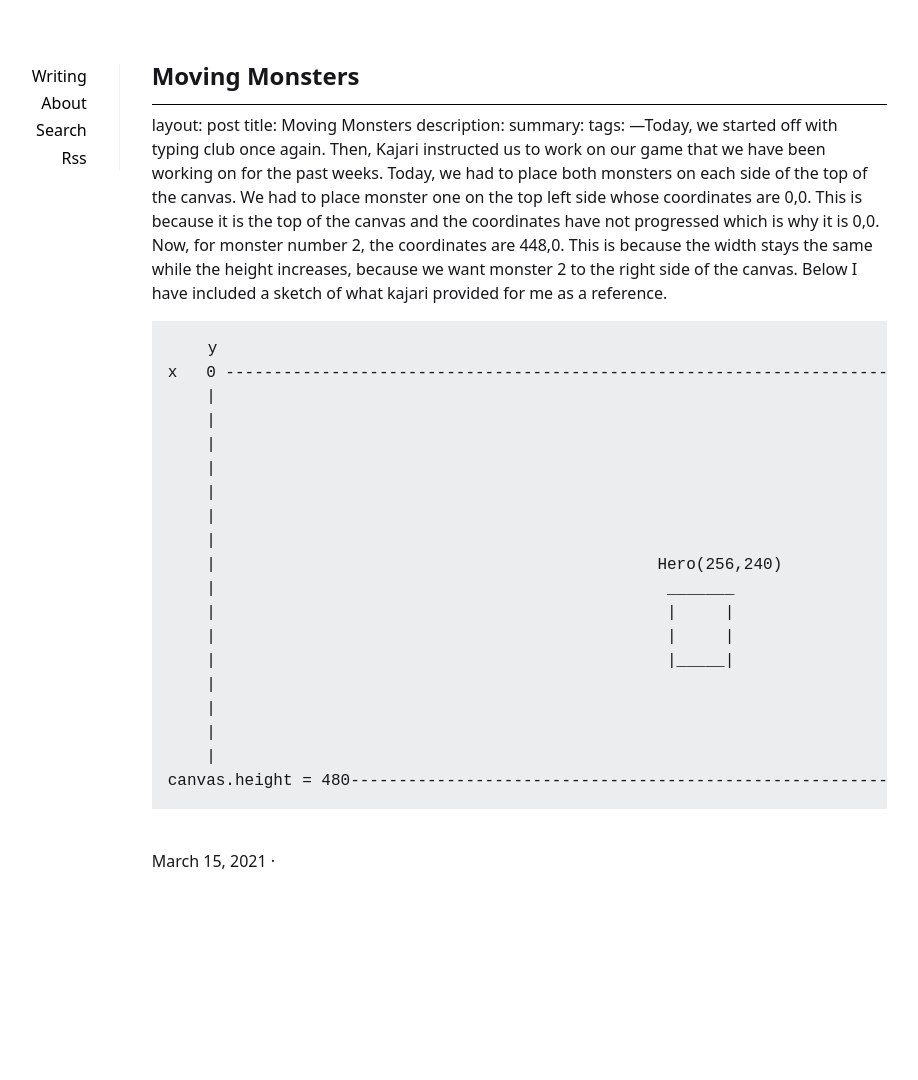
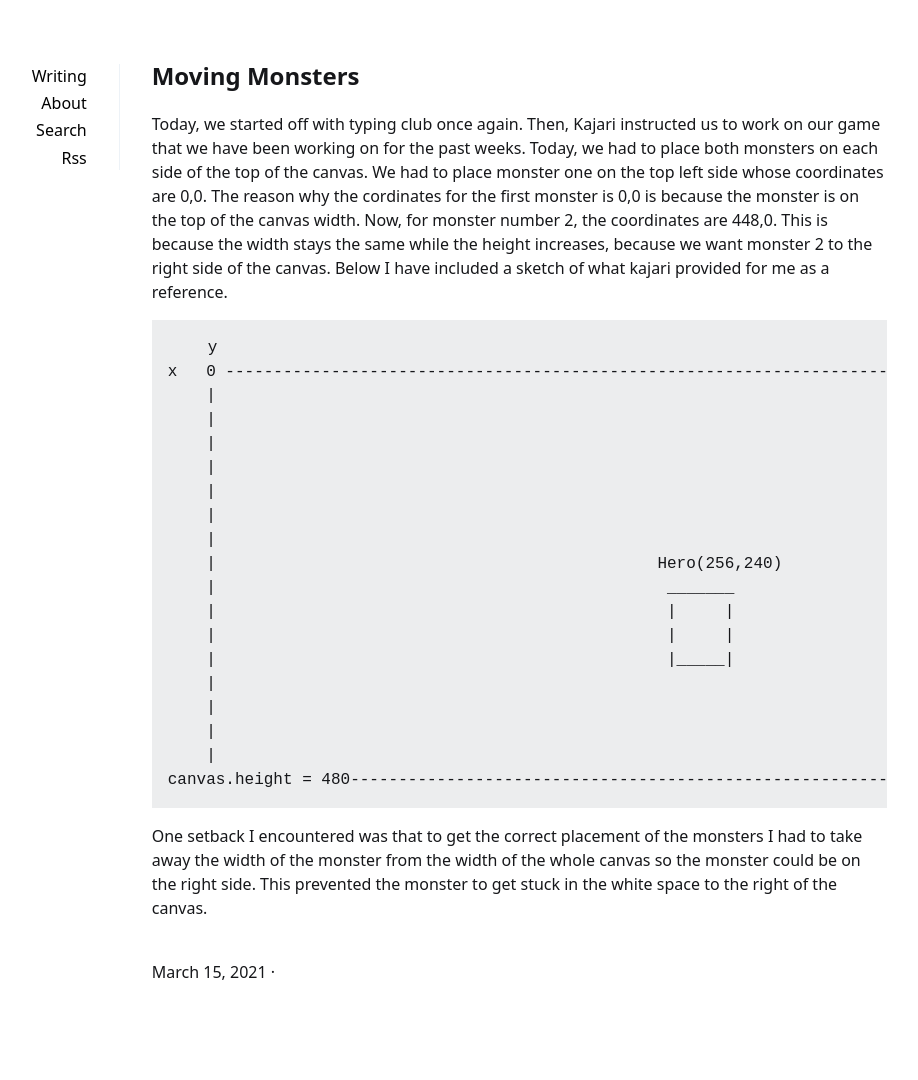
Before and after one commit to celestem406/celestem406.Github.io, a Jekyll site: the page built from _posts/2021-03-15-Moving-Monsters.md, in a window 1280 px wide. Shown: the whole page, without its empty margins (201-1119 px from the left). Built offline with Jekyll 4.4.1, drawn with Linux system fonts in a browser that asks for light colours; a file with an impossible date is left out; before the commit the page ends 969 px from its top, so only the background shows below that.

Commit message:
added paragraph

````diff
--- a/_posts/2021-03-15-Moving-Monsters.md
+++ b/_posts/2021-03-15-Moving-Monsters.md
@@ -4,7 +4,8 @@ title: Moving Monsters
 description:
 summary:
 tags:
----Today, we started off with typing club once again. Then, Kajari instructed us to work on our game that we have been working on for the past weeks. Today, we had to place both monsters on each side of the top of the canvas. We had to place monster one on the top left side whose coordinates are 0,0. This is because it is the top of the canvas and the coordinates have not progressed which is why it is 0,0. Now, for monster number 2, the coordinates are 448,0. This is because the width stays the same while the height increases, because we want monster 2 to the right side of the canvas. Below I have included a sketch of what kajari provided for me as a reference.
+---
+Today, we started off with typing club once again. Then, Kajari instructed us to work on our game that we have been working on for the past weeks. Today, we had to place both monsters on each side of the top of the canvas. We had to place monster one on the top left side whose coordinates are 0,0. The reason why the cordinates for the first monster is 0,0 is because the monster is on the top of the canvas width. Now, for monster number 2, the coordinates are 448,0. This is because the width stays the same while the height increases, because we want monster 2 to the right side of the canvas. Below I have included a sketch of what kajari provided for me as a reference.
 ```
     y
 x   0 -----------------------------------------------------------------------------------------canvas.width = 512                                                                 Monster(448,0)            |
@@ -26,3 +27,4 @@ x   0 --------------------------------------------------------------------------
     |                                                                                           |
 canvas.height = 480-----------------------------------------------------------------------------
 ```
+One setback I encountered was that to get the correct placement of the monsters I had to take away the width of the monster from the width of the whole canvas so the monster could be on the right side. This prevented the monster to get stuck in the white space to the right of the canvas.
````
